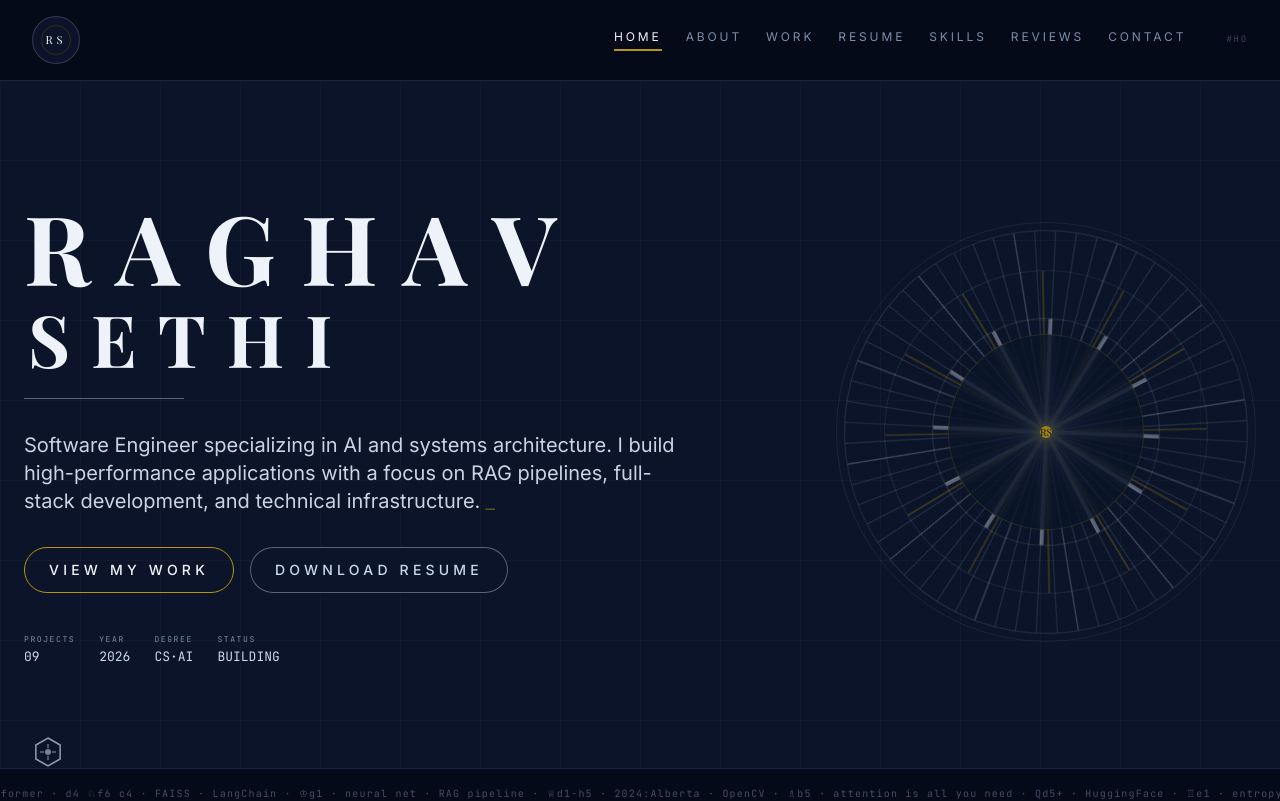
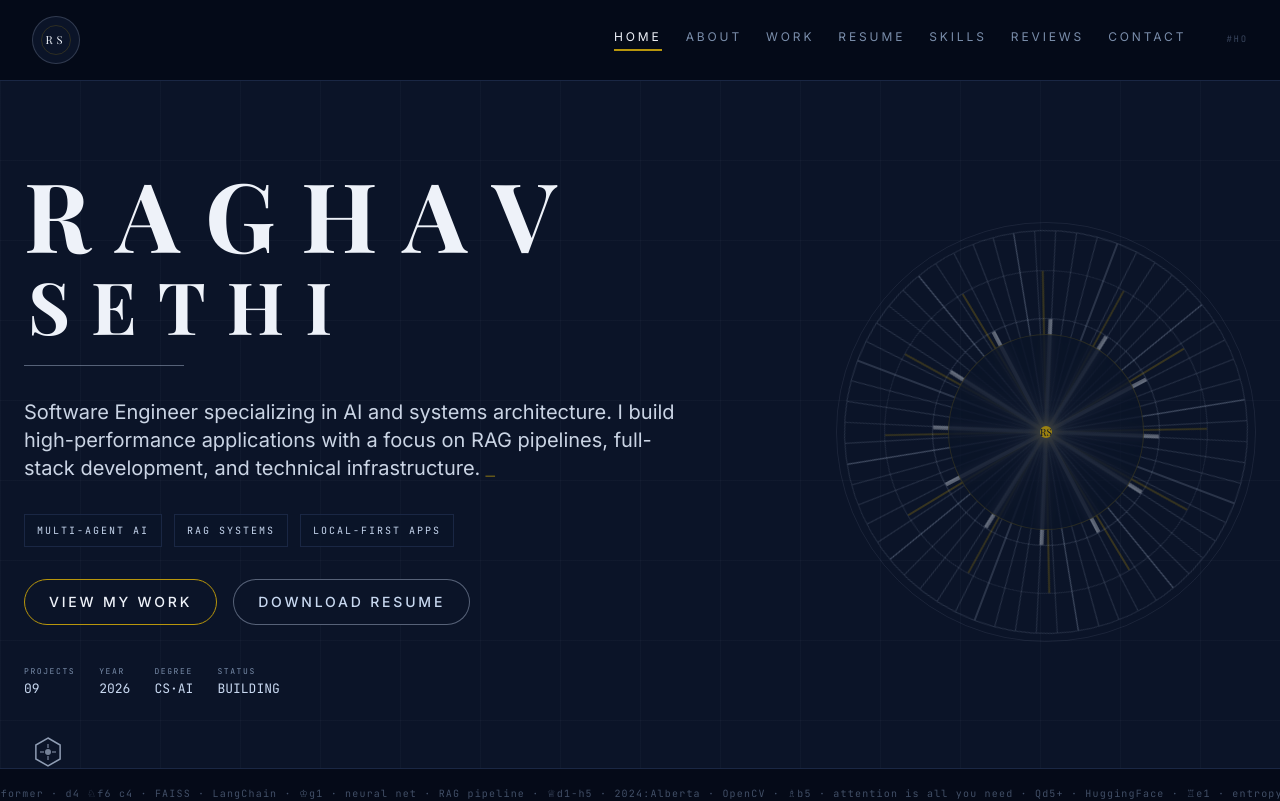
Before and after one commit to RaghavSethi006/portfolio, a React (Create React App) app: page / in a window 1280 px wide. Shown: the top 801 px of the page. Built offline with nearby package versions, Linux system fonts and the light colour scheme.

Commit message:
feat: add tech interest badges to HeroSection
- Add inline interest badges ('Multi-agent AI', 'RAG systems', 'Local-first apps') below the tagline
- Reduce button tracking from 0.3em to 0.2em for tighter typography

```diff
--- a/src/components/ui/HeroSection.jsx
+++ b/src/components/ui/HeroSection.jsx
@@ -56,17 +56,28 @@ const HeroSection = () => {
               Software Engineer specializing in AI and systems architecture. I build high-performance applications with a focus on RAG pipelines, full-stack development, and technical infrastructure.<span style={{ display:'inline-block', marginLeft:'4px', fontFamily:'JetBrains Mono, monospace', color:'#B8960C' }} className="animate-pulse">_</span>
             </motion.p>
 
+            <div className="flex flex-wrap gap-3">
+              {['Multi-agent AI', 'RAG systems', 'Local-first apps'].map((item) => (
+                <span
+                  key={item}
+                  className="border border-[#1A2744] bg-[#0B1428]/80 px-3 py-2 font-mono text-[10px] uppercase tracking-[0.2em] text-[#C8D8F0]"
+                >
+                  {item}
+                </span>
+              ))}
+            </div>
+
             <div className="flex flex-col sm:flex-row items-start sm:items-center gap-4">
               <a
                 href="#projects"
-                className="inline-flex items-center justify-center rounded-full border border-[#B8960C] bg-transparent px-6 py-3 text-sm font-medium uppercase tracking-[0.3em] text-[#EEF2F9] transition hover:bg-[#B8960C]/10"
+                className="inline-flex items-center justify-center rounded-full border border-[#B8960C] bg-transparent px-6 py-3 text-sm font-medium uppercase tracking-[0.2em] text-[#EEF2F9] transition hover:bg-[#B8960C]/10"
               >
                 View My Work
               </a>
               <a
                 href={`${process.env.PUBLIC_URL}/assets/Raghav_Sethi_Resume.pdf`}
                 download="Raghav_Sethi_Resume.pdf"
-                className="inline-flex items-center justify-center rounded-full border border-[#C8D8F0]/40 bg-[#0B1428] px-6 py-3 text-sm font-medium uppercase tracking-[0.3em] text-[#C8D8F0] transition hover:border-[#B8960C] hover:text-[#EEF2F9]"
+                className="inline-flex items-center justify-center rounded-full border border-[#C8D8F0]/40 bg-[#0B1428] px-6 py-3 text-sm font-medium uppercase tracking-[0.2em] text-[#C8D8F0] transition hover:border-[#B8960C] hover:text-[#EEF2F9]"
               >
                 Download Resume
               </a>
```
